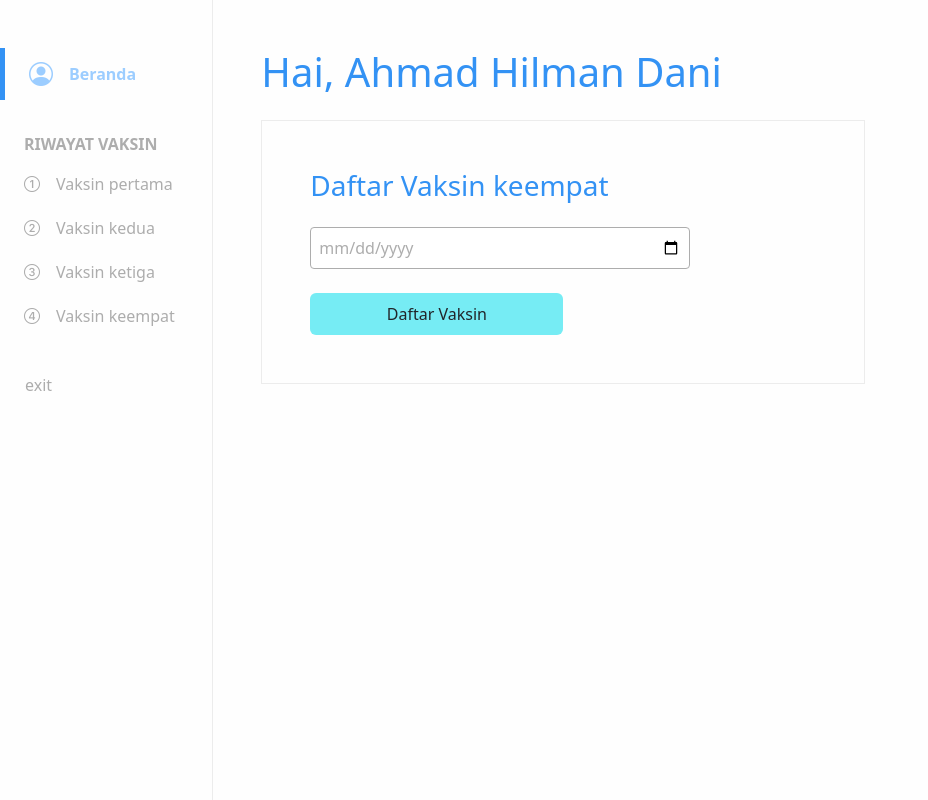
After one commit to ahmadhilmandani/vcp_2022, a CodeIgniter app: page /vcp_2022/C_dashboard/admin in a window 1280 px wide. The commit adds this page. Shown: the whole page, without its empty margins (0-928 px from the left). Run offline with CodeIgniter, Linux system fonts and the light colour scheme; some libraries are stand-ins or nearby versions.

Commit message:
add file admin first

```diff
--- a/application/config/config.php
+++ b/application/config/config.php
@@ -23,7 +23,7 @@ defined('BASEPATH') or exit('No direct script access allowed');
 | a PHP script and you can easily do that on your own.
 |
 */
-$config['base_url'] = 'http://localhost/vcp_2022/';
+$config['base_url'] = 'http://localhost:1109/vcp_2022/';
 
 /*
 |--------------------------------------------------------------------------
--- a/application/controllers/C_dashboard.php
+++ b/application/controllers/C_dashboard.php
@@ -12,7 +12,8 @@ class C_dashboard extends CI_Controller
 		$this->load->view("combine/View_dashboard");
 		$this->load->view('templates/View_footer');
 	}
-	public function dashboard_user($vaksin_keberapa = 0){
+	public function dashboard_user($vaksin_keberapa = 0)
+	{
 
 		// JANGAN LUPA NANTI SET SESSION SEBAGAI USER
 		$data["judul"] = "Dashboard User";
@@ -20,16 +21,13 @@ class C_dashboard extends CI_Controller
 		$data["vaksin_keberapa"] = $vaksin_keberapa;
 		$data["data_click_sidebar"] = $vaksin_keberapa;
 
-		if($vaksin_keberapa == "Pertama"){
+		if ($vaksin_keberapa == "Pertama") {
 			$data["nama_vaksin"] = "sinovac";
-		}
-		else if($vaksin_keberapa == "Kedua"){
+		} else if ($vaksin_keberapa == "Kedua") {
 			$data["nama_vaksin"] = "sinovac-2";
-		}
-		else if($vaksin_keberapa == "Ketiga"){
+		} else if ($vaksin_keberapa == "Ketiga") {
 			$data["nama_vaksin"] = "sinovac-3";
-		}
-		else if($vaksin_keberapa == "Keempat"){
+		} else if ($vaksin_keberapa == "Keempat") {
 			$data["nama_vaksin"] = "sinovac-4";
 		}
 
@@ -64,4 +62,32 @@ class C_dashboard extends CI_Controller
 	// 	$this->load->view("templates/View_sidebar_dashboard_user", $data);
 	// 	$this->load->view('templates/View_footer');
 	// }
+
+
+	public function admin($vaksin_keberapa = 0)
+	{
+		$data["judul"] = "Dashboard Admin";
+
+		$data["data_click_sidebar"] = $vaksin_keberapa;
+		$data["vaksin_keberapa"] = $vaksin_keberapa;
+
+
+		if ($vaksin_keberapa == "Pertama") {
+			$data["nama_vaksin"] = "sinovac";
+		} else if ($vaksin_keberapa == "Kedua") {
+			$data["nama_vaksin"] = "sinovac-2";
+		} else if ($vaksin_keberapa == "Ketiga") {
+			$data["nama_vaksin"] = "sinovac-3";
+		} else if ($vaksin_keberapa == "Keempat") {
+			$data["nama_vaksin"] = "sinovac-4";
+		}
+		// sidebar
+		$data['sidebar_admin'] = $this->load->view('templates/admin/View_sidebar_admin', NULL, TRUE);
+		$data['main_admin'] = $this->load->view('templates/admin/View_main_admin', $data, TRUE);
+
+
+		$this->load->view("templates/View_header", $data);
+		$this->load->view("combine/View_dashboard_admin", $data);
+		$this->load->view('templates/View_footer');
+	}
 }
--- /dev/null
+++ b/application/views/combine/View_dashboard_admin.php
@@ -0,0 +1,27 @@
+<section class="container-fluid">
+
+    <button class="btn btn-primary d-inline-block d-md-none" type="button" data-bs-toggle="offcanvas" data-bs-target="#staticBackdrop" aria-controls="staticBackdrop">
+        Toggle static offcanvas
+    </button>
+
+    <div class="row vh-100 bg-white-custom">
+
+        <div class="offcanvas-start p-0 col-2 border-1 border-end border-grey-light-custom" data-bs-backdrop="static" tabindex="-1" id="staticBackdrop" aria-labelledby="staticBackdropLabel">
+
+            <section class="offcanvas-header">
+                <button type="button" class="btn-close d-inline-block d-md-none" data-bs-dismiss="offcanvas" aria-label="Close"></button>
+            </section>
+            <!-- JANGAN LUPA KASIH PENGECAKAN SESSION YANG DI SET BERNILAI ADMIN ATAU USER -->
+            <?= $sidebar_admin ?>
+
+        </div>
+
+        <div class="container-lg col-12 col-md-10 d-sm-block mt-5 ps-5">
+            <!-- JANGAN LUPA KASIH PENGECAKAN SESSION YANG DI SET BERNILAI ADMIN ATAU USER -->
+            <?= $main_admin ?>
+
+        </div>
+
+
+</section>
+<script src="<?= base_url("asset/js/sidebarToggle.js") ?>" ?></script>
--- /dev/null
+++ b/application/views/templates/admin/View_main_admin.php
@@ -0,0 +1,21 @@
+<?php if ($data_click_sidebar == 0) : ?>
+    <div id="beranda-konten" data-click-sidebar="0">
+        <h1 class="text-primary mb-4">Hai, Ahmad Hilman Dani</h1>
+    </div>
+    <div class="p-5 border border-grey-light-custom" style="width: 60%;">
+        <h3 class="text-primary mb-4">Daftar Vaksin keempat</h3>
+        <input class="mb-4 border border-grey-custom rounded-1 text-grey-custom d-block w-75 p-2 " type="date" name="tanggal-vaksin" placeholder="Pilih tanggal" required>
+        <button class="btn bg-info px-4 py-2 d-block w-50" type="date" placeholder="Pilih tanggal" required>Daftar Vaksin</button>
+    </div>
+    </div>
+
+<?php else : ?>
+    <div id="beranda-konten" data-click-sidebar="<?= $data_click_sidebar ?>" onclick="clickSidebar(1)">
+        <h1 class="text-primary">Vaksin <?= $vaksin_keberapa ?></h1>
+    </div>
+    <div class="w-75 h-auto p-4 bg-white border-1 border-grey-custom">
+        <h3 class="text-info mb-2"><?= $nama_vaksin ?></h3>
+        <!-- <input class="mb-2 bg-white border-1 border-grey-custom text-grey-custom" type="date" name="tanggal-vaksin" placeholder="Pilih tanggal" required>
+    <button class="bg-info p-4" type="date" placeholder="Pilih tanggal" required>Daftar Vaksin</button> -->
+    </div>
+<?php endif; ?>
--- /dev/null
+++ b/application/views/templates/admin/View_sidebar_admin.php
@@ -0,0 +1,28 @@
+<div class="d-flex align-items-center mt-5 ps-4 py-2 border-5 border-start border-primary">
+    <i class="bi bi-person-circle fs-4 text-secondary"></i>
+    <a href="<?= base_url("C_dashboard/admin") ?>" class="text-secondary fw-bold text-decoration-none ms-3">Beranda</a>
+</div>
+
+<P class="mt-4 mb-0 ps-4 py-2 text-grey-custom fw-bold">RIWAYAT VAKSIN</P>
+
+<div class="d-flex align-items-center mt-0 mb-1 ps-4 py-2">
+    <i class="bi bi-1-circle text-grey-custom"></i>
+    <a href="<?= base_url("C_dashboard/admin/Pertama") ?>" class="text-grey-custom text-decoration-none ms-3">Vaksin pertama</a>
+</div>
+
+<div class="d-flex align-items-center my-1 ps-4 py-2">
+    <i class="bi bi-2-circle text-grey-custom"></i>
+    <a href="<?= base_url("C_dashboard/admin/Kedua") ?>" class="text-grey-custom text-decoration-none ms-3">Vaksin kedua</a>
+</div>
+
+<div class="d-flex align-items-center my-1 ps-4 py-2">
+    <i class="bi bi-3-circle text-grey-custom"></i>
+    <a href="<?= base_url("C_dashboard/admin/Ketiga") ?>" class="text-grey-custom text-decoration-none ms-3">Vaksin ketiga</a>
+</div>
+
+<div class="d-flex align-items-center my-1 ps-4 py-2">
+    <i class="bi bi-4-circle text-grey-custom"></i>
+    <a href="<?= base_url("C_dashboard/admin/Keempat") ?>" class="text-grey-custom text-decoration-none ms-3">Vaksin keempat</a>
+</div>
+
+<button class="btn px-4 py-2 mt-4 text-grey-custom text-decoration-none" onclick="exit()">exit</button>
--- a/asset/js/sidebarToggle.js
+++ b/asset/js/sidebarToggle.js
@@ -34,7 +34,7 @@ function clickSidebar(parameterIndex) {
 
 
     // MENGUBAH ELEMENT YANG TIDAK DI KLIK menjadi abu
-    for(let index = 0; index < sidebarDiv.length; index++) {
+    for (let index = 0; index < sidebarDiv.length; index++) {
         if (index != parameterIndex && (a[index].classList.contains("text-secondary") == true)) {
             sidebarDiv[index].classList.remove("border-5", "border-start", "border-primary");
             a[index].classList.replace("text-secondary", "text-grey-custom")
```
Also changed, not shown: application/views/templates/user/View_sidebar_user.php (indentation only), asset/js/responsive.js (line endings or trailing spaces).
